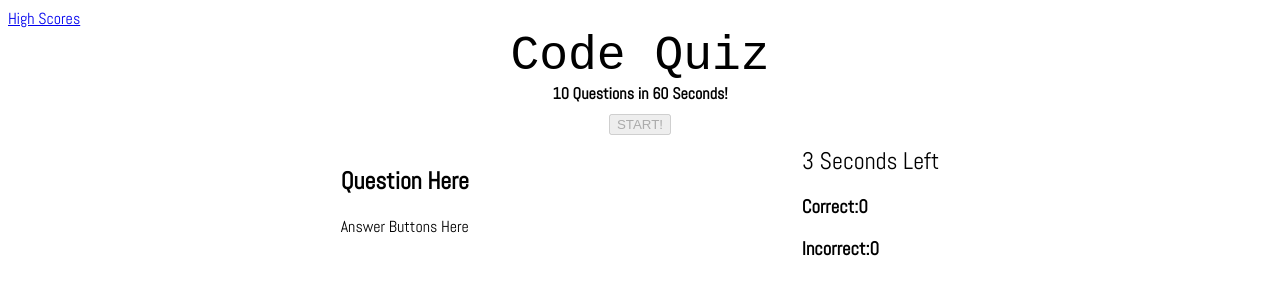
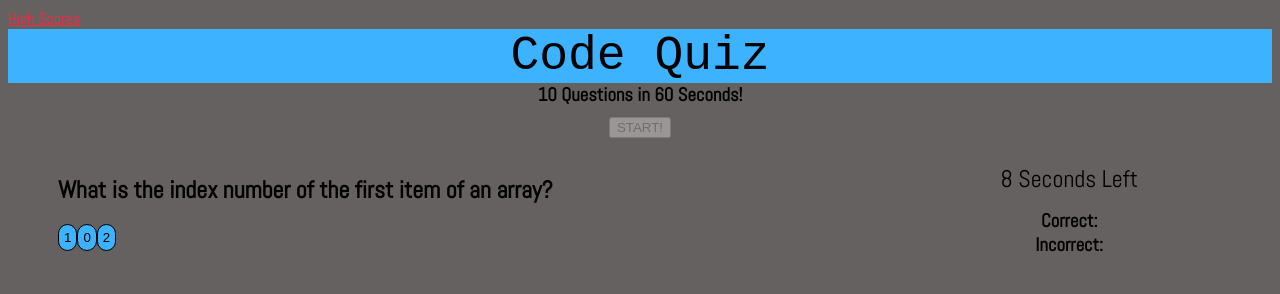
Before and after one commit to cah4758/code-quiz-time, a plain HTML site: page index.html in a window 1280 px wide. Both pictures are taken after a click on the button "START!". Drawn offline with Linux system fonts and the light colour scheme; a web font is replaced by a local one.

Commit message:
Insert questions and answer buttons into quiz

```diff
--- a/assets/css/style.css
+++ b/assets/css/style.css
@@ -1,26 +1,36 @@
 :root {
-    --primary: blue;
-    --secondary: red;
-    --accent: orange;
-    --background: grey;
+    --primary: #FF2442;
+    --secondary: #3DB2FF;
+    --accent: #FFB830;
+    --background: rgb(102, 97, 97);
 }
 
 body {
     font-family: 'Abel', sans-serif;
+    background-color: var(--background);
 }
 
-.main-container {
-    display: flex;
-    justify-content: space-evenly;
+nav {
+    margin: 0;
+}
+
+a {
+    color: var(--primary);
+}
+
+a:hover {
+    color: var(--accent);
+    text-decoration: underline overline;
 }
 
 .title-words {
     text-align: center;
+    background-color: var(--secondary);
     font-family: 'Azeret Mono', monospace;
     font-size: 3em;
 }
 
-h4 {
+h3 {
     text-align: center;
     margin: 0;
 }
@@ -38,6 +48,62 @@ h4 {
     max-height: 125px;
 }
 
+.main-container {
+    display: flex;
+    flex-direction: column;
+    justify-content: center;
+    align-items: center;
+    min-width: 100%;
+}
+
+.right-wrong-card div {
+    text-align: center;
+    margin-top: 15px;
+}
+
 .timer-text {
+    text-align: center;
     font-size: x-large;
 }
+
+#answers button{
+    background-color: var(--secondary);
+    color: black;
+    border: 1px solid black;
+    border-radius: 10px;
+    padding: 5px;
+}
+
+.scoreboard {
+    display: flex;
+    flex-direction:row;
+    justify-content: space-evenly;
+}
+
+.scoreboard h2{
+    text-decoration: underline;
+}
+
+.names-col {
+    max-width: 70%;
+}
+
+.scores-col {
+    max-width: 30%;
+}
+
+@media screen and (min-width: 768px){
+    .main-container {
+        display: flex;
+        flex-direction: row;
+        justify-content: space-evenly;
+    }
+    .quiz-items {
+        margin-left: 50px;
+        min-width: 65%;
+    }
+    .right-wrong-card {
+        margin-right: 50px;
+        min-width: 30%;
+    }
+}
--- a/assets/js/script.js
+++ b/assets/js/script.js
@@ -4,43 +4,53 @@ var elAnswers = document.getElementById("answers");
 var startBtn = document.querySelector(".start-button");
 var correctAns = document.querySelector(".correct");
 var wrongAns = document.querySelector(".wrong");
+var scoreName = document.querySelector(".names-col");
+var scoreNum = document.querySelector(".scores-col");
+var nameEl = document.createElement("h2");
+var scoreEl = document.createElement("h2");
+var questionCount = 0;
 var timerCount;
-var correctCount;
-var wrongCount;
+var correctCount = 0;
+var wrongCount = 0;
+
 var questionsArr = [
-  { question: "question 1",
+  { question: "What is the index number of the first item of an array?",
     answers: [
-      { a: "12",
-        b: "13",
-        c: "14",
-      }],
-      correctAnswer: "a",
-      question: "question 2",
+        "1",
+        "0",
+        "2",
+      ],
+      correctAnswer: "0",
+    },
+      { question: "What type of container is used to hold an array?",
     answers: [
-      { a: "12",
-        b: "13",
-        c: "14",
-      }],
-      correctAnswer: "b",
-      question: "question 3",
+        "Parantheses",
+        "Curly Braces",
+        "Square Brackets",
+      ],
+      correctAnswer: "Square Brackets",
+    },
+      { question: "What style of case is used in JavaScript?",
       answers: [
-        { a: "12",
-          b: "13",
-          c: "14",
-        }],
-    correctAnswer: "c",
-      question: "question 4",
-    answers: [
-      { a: "12",
-        b: "13",
-        c: "14",
-      }],
-      correctAnswer: "d",
+        "UPPERCASE",
+        "lowercase",
+        "camelCase",
+      ],
+      correctAnswer: "camelCase",
     },
+      { question: "question 4",
+      answers: [
+        "dan",
+        "dap",
+        "dab",
+      ],
+      correctAnswer: "dan",
+    }
 ];
 
 function startGame() {
-  timerCount = 5;
+  timerCount = 10;
+
   console.log("go!");
   var interval = setInterval(function(){
     timerCount --;
@@ -55,41 +65,70 @@ function startGame() {
       clearInterval(interval);
       startBtn.textContent = "Try again?";
       startBtn.disabled = false;
+      questionCount = 0;
       endGame();
     }
-    // displayQuestion();
-
   }, 1000);
+  displayQuestion();
 };
 
 // Start Button activating game
 startBtn.addEventListener("click", startGame);
 
-
 function displayQuestion(){
-  var currentQuestion = questionsArr[currentQuestionIndex];
-  var questions = currentQuestion.question;
+  var currentQuestion = questionsArr[questionCount];
+  var question = currentQuestion.question;
   var answers = currentQuestion.answers
   // set question text to current question
-  // clear out previous buttons
+  elQuestion.textContent = question;
   // loop through answer to create buttons
-  // for (i=0, i>answers.length, i++){
-
+  for (let i=0; i < answers.length; i++){
+    var answerBtn = document.createElement("button");
+    answerBtn.textContent = answers[i];
+    elAnswers.appendChild(answerBtn);
+    console.log("answer");
+  }
+  //at the end of questions - end game
+  // if (questionCount > 4){
+  //   ;
   // }
-}
+};
 
 function endGame (){
   console.log("It's over!");
+  //store quiz score
+  localStorage.setItem("correct", correctCount);
+  //add prompt to record initials + store initials
+  var highScoreName = prompt("You got " + correctCount + " correct! Enter your initials for the High Score Board!");
+  localStorage.setItem("name", highScoreName);
 };
+//clicking a button in the answer element
+elAnswers.addEventListener("click", function(event){
+  event.stopPropagation();
+  var answer = elAnswers.querySelector("button");
+  //get text from selected button
+  var answerClick = answer.getText;
+  console.log(answerClick);
+  //check if right or wrong answer
+  if (answerClick === questionsArr.correctAnswer){
+    correctCount ++;
+    correctAns.textContent = correctCount;
+    console.log("correct!");
+  } else {
+    wrongCount ++;
+    wrongAns.textContent = wrongCount;
+    console.log("wrong :/");
+  };
+  //clear out previous buttons
+  elAnswers.innerHTML = "";
+  console.log("bye buttons");
+  // go to next question
+  questionCount++;
+  displayQuestion();
+});
 
+nameEl.textContent = localStorage.getItem("name");
+scoreEl.textContent = localStorage.getItem("correct");
 
-
-elAnswers.addEventListener("click", function(event){
-  var answer = event.target.getAttribute
-  if(answer) {
-    // record answer
-
-    // go to next question
-
-  }
-})
+nameEl.appendChild(nameEl);
+scoreEl.appendChild(scoreEl);
--- a/index.html
+++ b/index.html
@@ -16,33 +16,33 @@
             <a href="high-score.html">High Scores</a>
         </nav>
         <div class="title-words">Code Quiz</div>
-        <h4>10 Questions in 60 Seconds!</h4>
+        <h3>10 Questions in 60 Seconds!</h3>
         <section id="button-box">
             <button class="start-button">START!</button>
         </section>
     </header>
 
     <main class="main-container">
-        <section>
-            <div class="quiz-items">
-                <div id="question">
-                    <h2>Question Here</h2>
+        <section class="quiz-items">
+            <div>
+                <div>
+                    <h2 id="question">Click "START" to begin!</h2>
                 </div>
                 <div id="answers">
-                    Answer Buttons Here
+                    <!-- <button>Answer Buttons Here</button> -->
                 </div>
             </div>
         </section>
-        <section>
-            <div class="right-wrong-card">
-                <div class="timer-card">
+        <section class="right-wrong-card">
+            <div>
+                <div class="timer-div">
                     <div class="timer-text">
                         <div id="timer-count"></div>
                     </div>
                 </div>
                 <div>
-                    <h3>Correct:<span class="correct">0</span></h3>
-                    <h3>Incorrect:<span class="wrong">0</span></h3>
+                    <h3>Correct: <span class="correct"></span></h3>
+                    <h3>Incorrect: <span class="wrong"></span></h3>
                 </div>
             </div>
         </section>
```
Also changed, not shown: high-score.html (+12 -2 lines).
